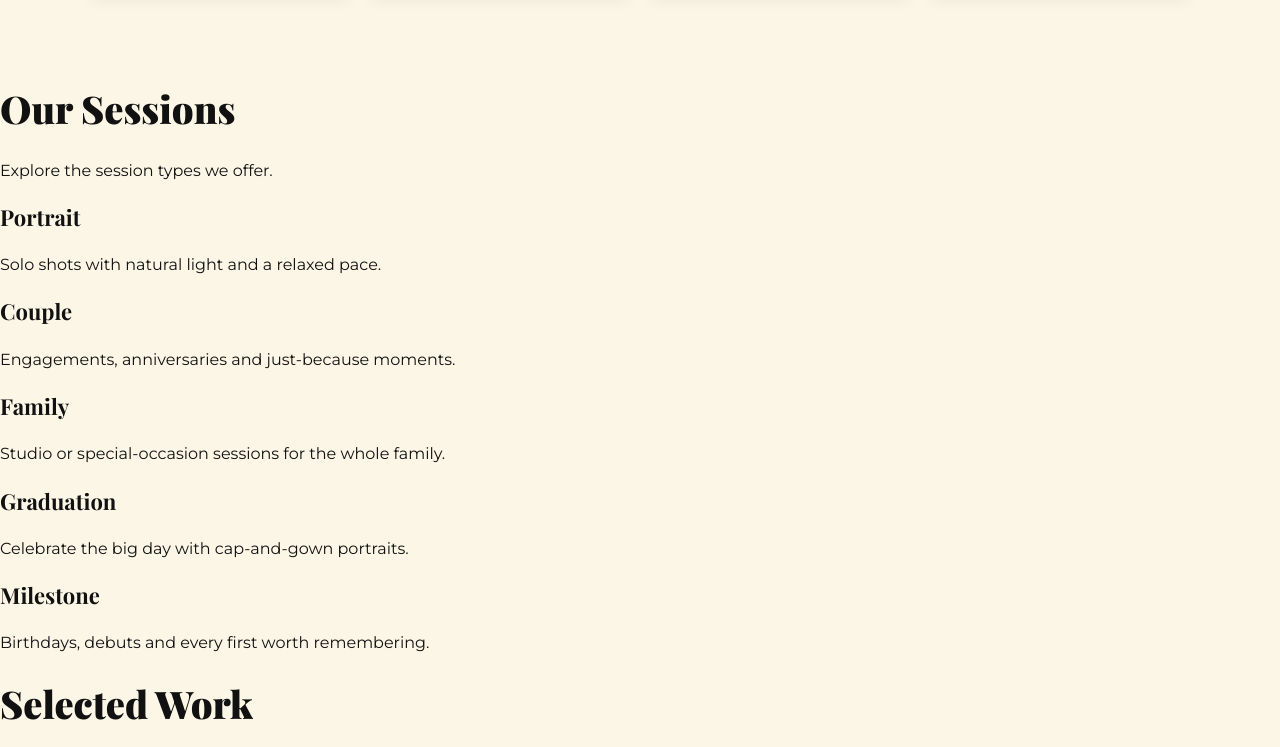
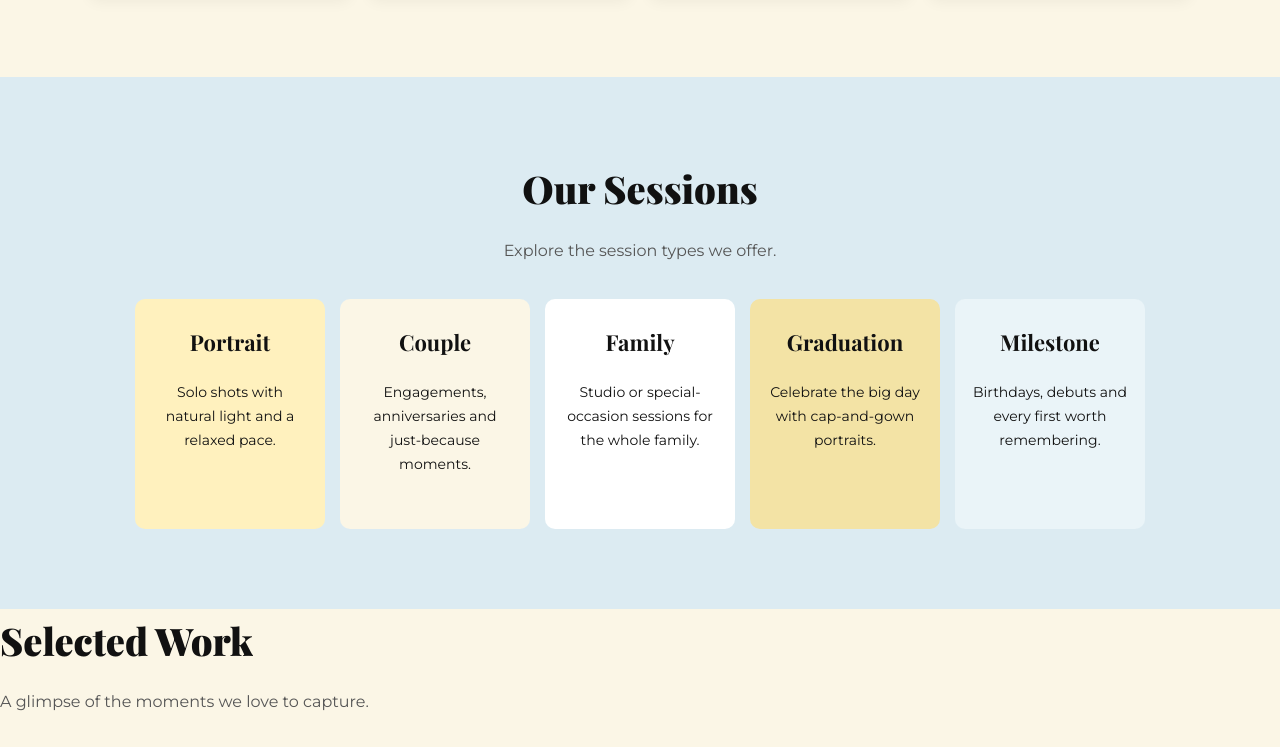
Before and after one commit to karlvincent334-lab/Sabacan-website, a plain HTML site: page index.html in a window 1280 px wide. Shown: the part 1493-2240 px from the top of the page. Drawn offline with nearby package versions, Linux system fonts and the light colour scheme.

Commit message:
portfolio and etc. missing

```diff
--- a/css/style.css
+++ b/css/style.css
@@ -264,3 +264,64 @@ nav {
   box-shadow: 0 12px 25px rgba(0, 0, 0, 0.15);
   border-top-color: #111111;
 }
+
+
+/* =========================================
+   SESSION TILES (text reveals on hover)
+========================================= */
+
+.sessions {
+  background-color: #DCEBF2;
+  padding: 80px 40px;
+  text-align: center;
+}
+
+.section-note {
+  color: #555555;
+  margin-bottom: 35px;
+}
+
+.tiles {
+  display: flex;
+  flex-wrap: wrap;
+  justify-content: center;
+  gap: 15px;
+  max-width: 1100px;
+  margin: 0 auto;
+}
+
+.tile {
+  width: 190px;
+  height: 230px;
+  box-sizing: border-box;
+  padding: 25px 18px;
+  border-radius: 10px;
+  overflow: hidden;
+  cursor: pointer;
+  transition: all 0.3s;
+}
+
+.tile h3 {
+  margin-bottom: 20px;
+}
+
+.tile p {
+  font-size: 14px;
+  opacity: 1;
+}
+
+.tile:hover {
+  background-color: #111111;
+  color: #FBF6E6;
+  transform: scale(1.05);
+}
+
+.tile:hover p {
+  opacity: 1;
+}
+
+.tile-portrait   { background-color: #FFF1BE; }
+.tile-couple     { background-color: #FBF6E6; }
+.tile-family     { background-color: #FFFFFF; }
+.tile-graduation { background-color: #F3E3A5; }
+.tile-milestone  { background-color: #EAF4F8; }
```
Also changed, not shown: index.html (+4 -1 lines).
